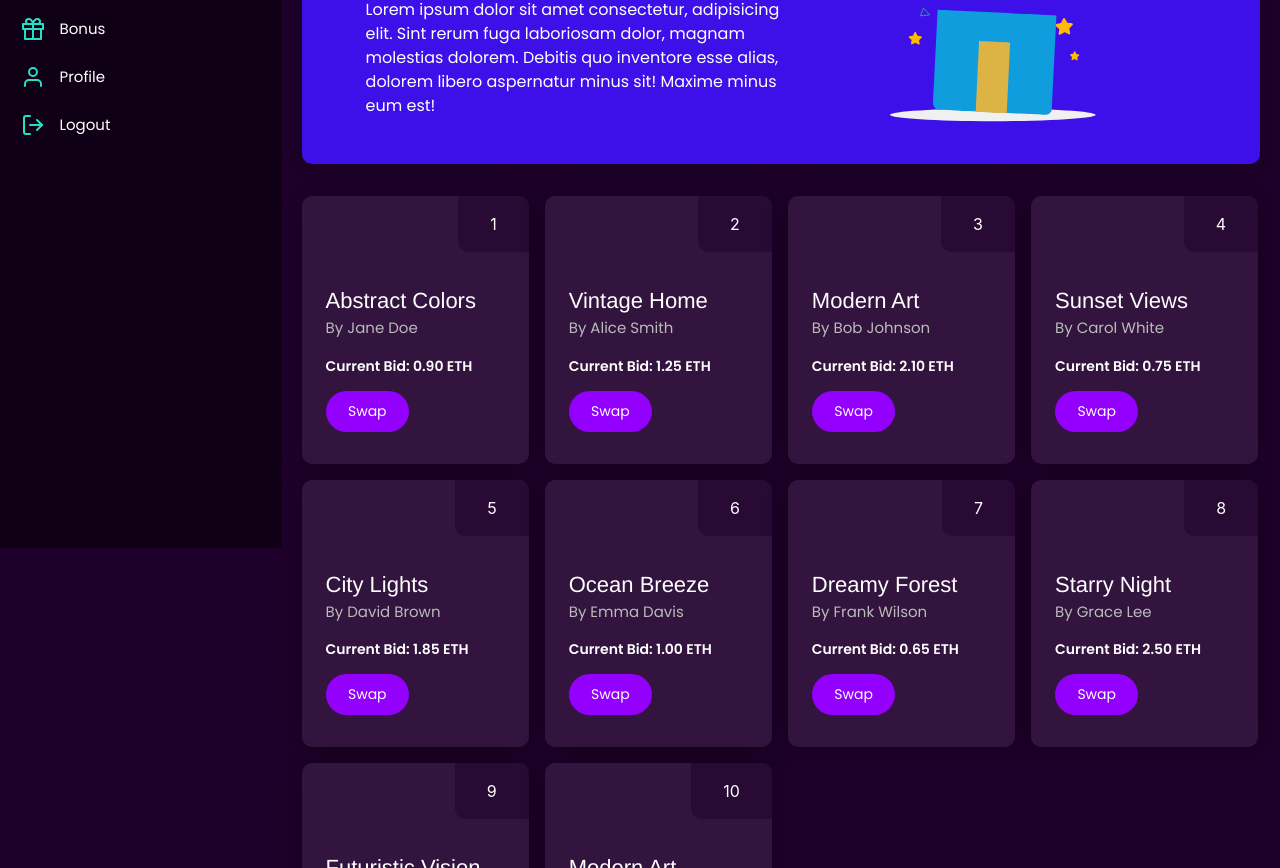
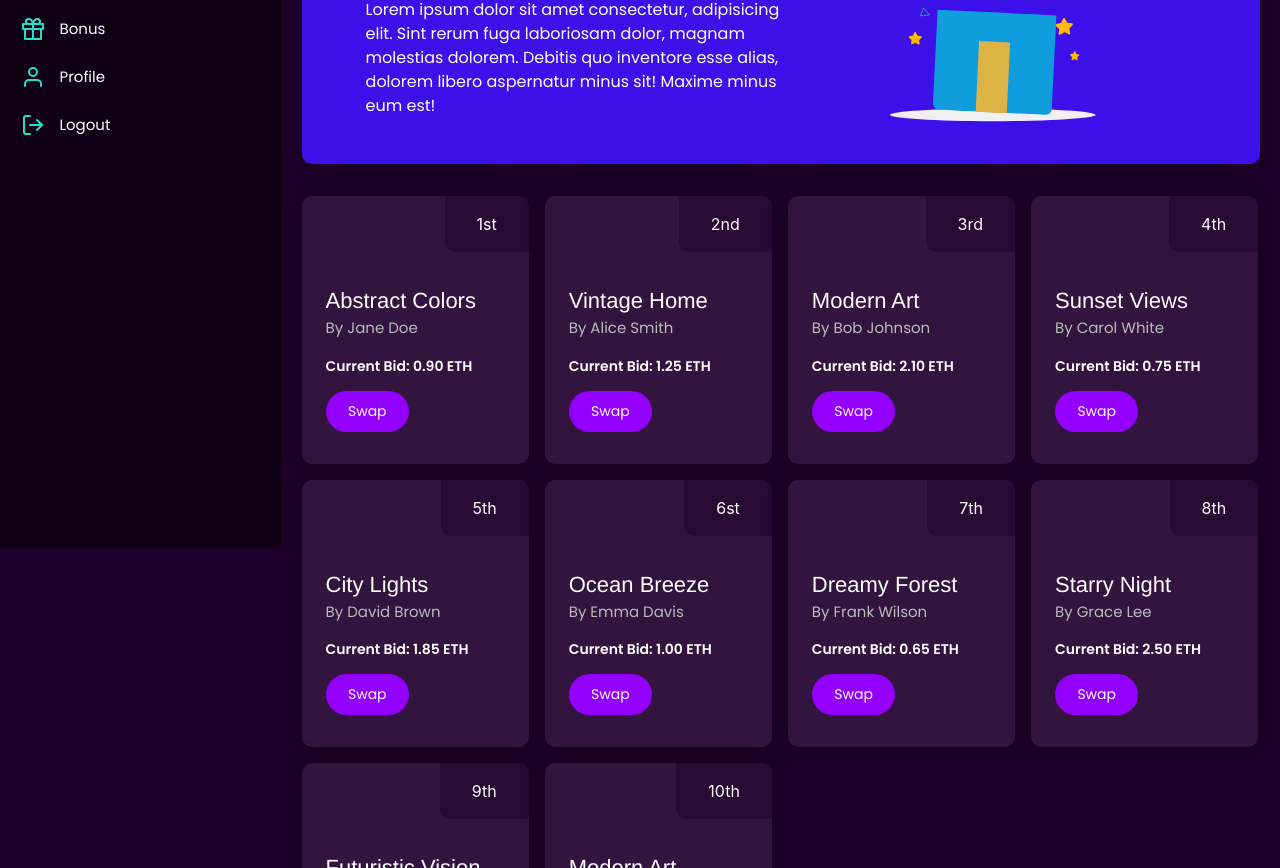
Before and after one commit to infodavid00/project057, a React (Vite) app: page /dashboard/mt in a window 1280 px wide. Shown: the part 252-1120 px from the top of the page. Built offline with nearby package versions, Linux system fonts and the light colour scheme.

Commit message:
updated monthly ranks card index

```diff
--- a/src/comps/monthlyranks/Cards.jsx
+++ b/src/comps/monthlyranks/Cards.jsx
@@ -3,51 +3,61 @@ import "./monthlyranks.css";
 export default function Cards() {
   const cards = [
     {
+      index: "1st",
       title: "Abstract Colors",
       name: "Jane Doe",
       digit: "0.90 ETH",
     },
     {
+      index: "2nd",
       title: "Vintage Home",
       name: "Alice Smith",
       digit: "1.25 ETH",
     },
     {
+      index: "3rd",
       title: "Modern Art",
       name: "Bob Johnson",
       digit: "2.10 ETH",
     },
     {
+      index: "4th",
       title: "Sunset Views",
       name: "Carol White",
       digit: "0.75 ETH",
     },
     {
+      index: "5th",
       title: "City Lights",
       name: "David Brown",
       digit: "1.85 ETH",
     },
     {
+      index: "6st",
       title: "Ocean Breeze",
       name: "Emma Davis",
       digit: "1.00 ETH",
     },
     {
+      index: "7th",
       title: "Dreamy Forest",
       name: "Frank Wilson",
       digit: "0.65 ETH",
     },
     {
+      index: "8th",
       title: "Starry Night",
       name: "Grace Lee",
       digit: "2.50 ETH",
     },
     {
+      index: "9th",
       title: "Futuristic Vision",
       name: "Hannah Martinez",
       digit: "3.00 ETH",
     },
     {
+      index: "10th",
       title: "Modern Art",
       name: "Bob Johnson",
       digit: "2.10 ETH",
@@ -59,7 +69,7 @@ export default function Cards() {
       {cards.map((element, index) => (
         <div key={index} className="monthlyranks-card">
           <div className="monthlyranks-card-index">
-            <div className="monthlyranks-card-index-btn">{index + 1}</div>
+            <div className="monthlyranks-card-index-btn">{element.index}</div>
           </div>
           <div className="monthlyranks-card-padded">
             <h1 className="monthlyranks-card-title">{element.title}</h1>
```
